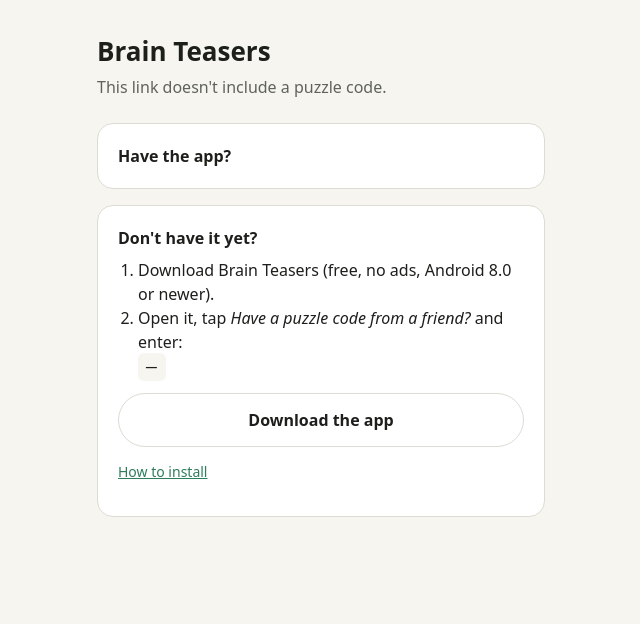
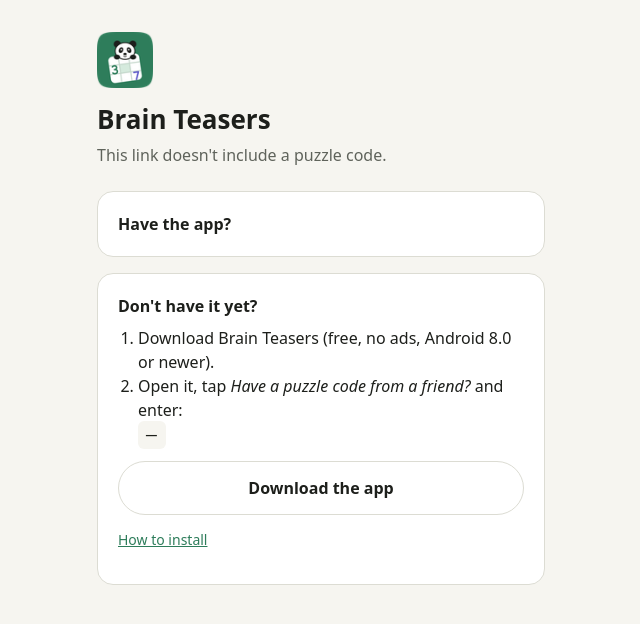
Before and after one commit to eric256/BrainTeasers-releases, a plain HTML site: page docs/play/index.html in a window 1280 px wide. Shown: the whole page, without its empty margins (319-959 px from the left). Drawn offline with Linux system fonts and the light colour scheme.

Commit message:
New icon on the README and the puzzle landing page
Co-Authored-By: Claude Opus 5.5 <noreply@anthropic.com>
Claude-Session: https://claude.ai/code/session_016Z8Mn8awnLpuJzFTS8oQNa

```diff
--- a/docs/play/index.html
+++ b/docs/play/index.html
@@ -4,6 +4,7 @@
 <meta charset="utf-8">
 <meta name="viewport" content="width=device-width, initial-scale=1">
 <title>Open puzzle · Brain Teasers</title>
+<link rel="icon" href="icon.png">
 <style>
   :root { --bg: #f6f5f0; --card: #ffffff; --ink: #1d1f1b; --muted: #5f635b; --accent: #2e7d5b; --accent-ink: #ffffff; --line: #dcdcd3; }
   @media (prefers-color-scheme: dark) {
@@ -13,6 +14,7 @@
   body { margin: 0; background: var(--bg); color: var(--ink); font: 16px/1.5 system-ui, -apple-system, "Segoe UI", Roboto, sans-serif; }
   main { max-width: 480px; margin: 0 auto; padding: 32px 16px 48px; }
   h1 { font-size: 26px; margin: 0 0 4px; }
+  .logo { width: 56px; height: 56px; display: block; margin: 0 0 12px; }
   .sub { color: var(--muted); margin: 0 0 24px; }
   .card { background: var(--card); border: 1px solid var(--line); border-radius: 16px; padding: 20px; margin-bottom: 16px; }
   .btn { display: block; text-align: center; text-decoration: none; font-weight: 600; padding: 14px 16px; border-radius: 999px; margin-top: 12px; }
@@ -26,6 +28,7 @@
 </head>
 <body>
 <main>
+  <img class="logo" src="icon.png" alt="">
   <h1 id="title">Open this puzzle</h1>
   <p class="sub" id="what">in the free Brain Teasers app, with step-by-step hints</p>
 
```
Also changed, not shown: docs/images/icon.png (added), docs/play/icon.png (added), 1 other file.
